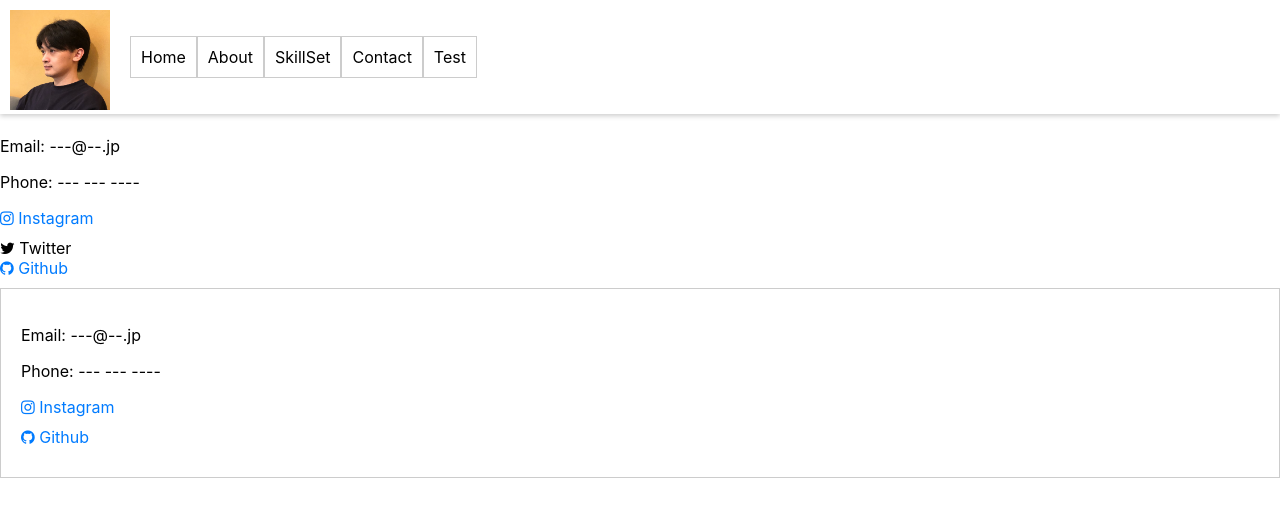
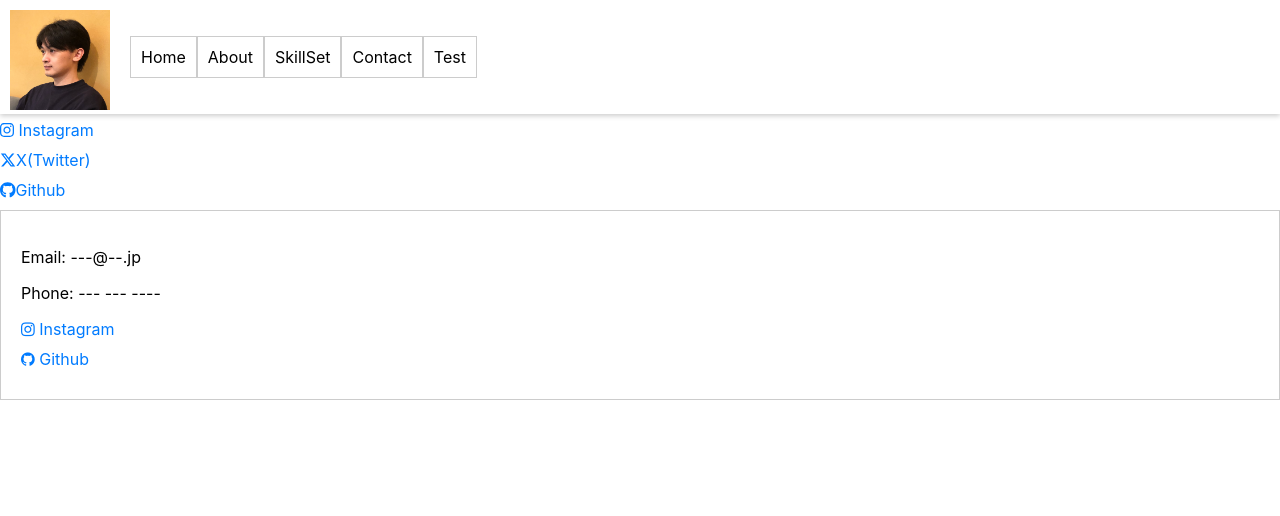
Before and after one commit to shu13579/My_Portfolio, a React (Create React App) app: page /contact in a window 1280 px wide. Shown: the top 516 px of the page. Built offline with nearby package versions, Linux system fonts and the light colour scheme.

Commit message:
add: X(Twitter)のリンクを追加

```diff
--- a/src/pages/Contact.tsx
+++ b/src/pages/Contact.tsx
@@ -1,21 +1,21 @@
 import React from 'react';
 import '../styles/styles.css';
 import 'font-awesome/css/font-awesome.min.css';
+import { FontAwesomeIcon } from '@fortawesome/react-fontawesome';
+import { faXTwitter, faInstagram, faGithub } from '@fortawesome/free-brands-svg-icons';
+
 
 const Contact: React.FC = () => {
   return (
     <div>
-      <p>Email: ---@--.jp</p>
-      <p>Phone: --- --- ----</p>
-
       <a className="contact-link" href="https://www.instagram.com/_shu.25/" target="_blank" >
-        <i className="fa fa-instagram"></i> Instagram
+        <FontAwesomeIcon icon={faInstagram} /> Instagram
       </a>
-      <a>
-        <i className="fa fa-twitter"></i> Twitter
+      <a className="contact-link" href="https://twitter.com/sHu_11_25" target="_blank" rel="noopener noreferrer">
+        <FontAwesomeIcon icon={faXTwitter} />X(Twitter)
       </a>
       <a className="contact-link" href="https://github.com/shu13579" target="_blank" rel="noopener noreferrer">
-        <i className="fa fa-github"></i> Github
+        <FontAwesomeIcon icon={faGithub} />Github
       </a>
       {/* お問い合わせフォーム、地図、FAQなど他の要素を追加 */}
     </div>
```
